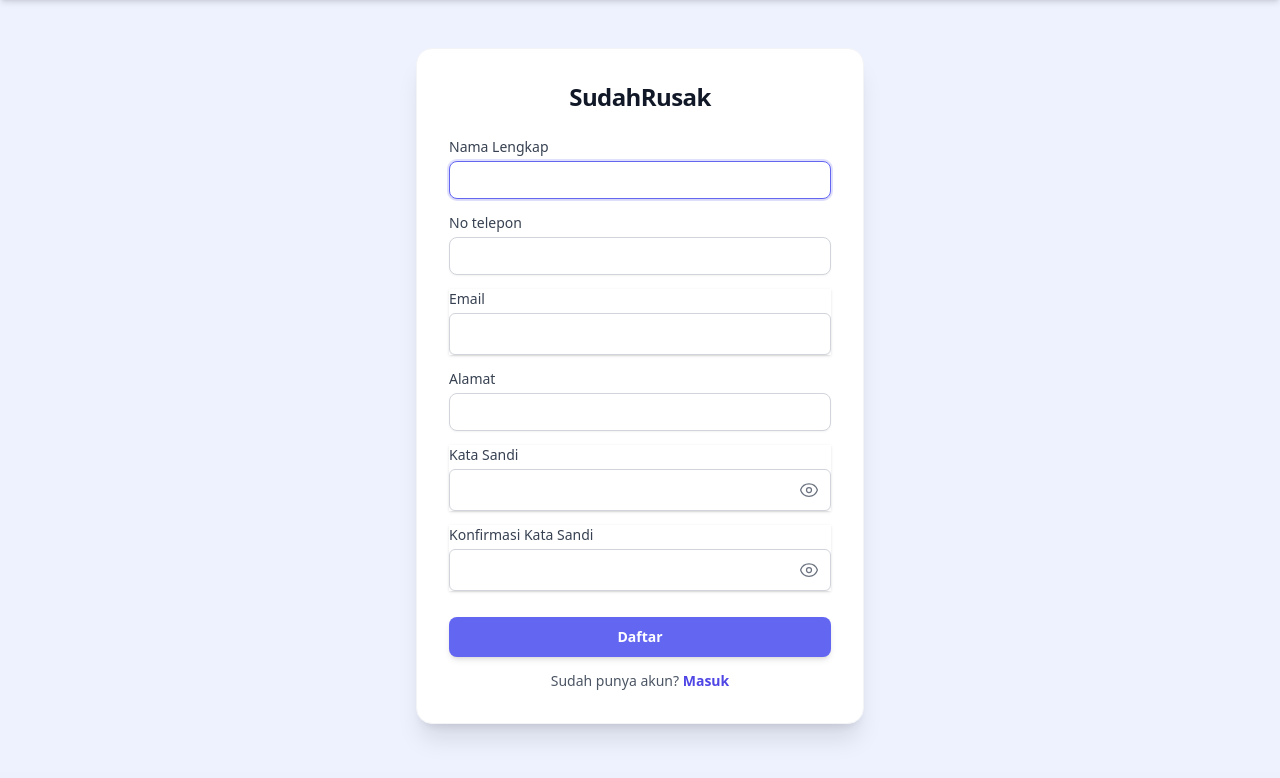
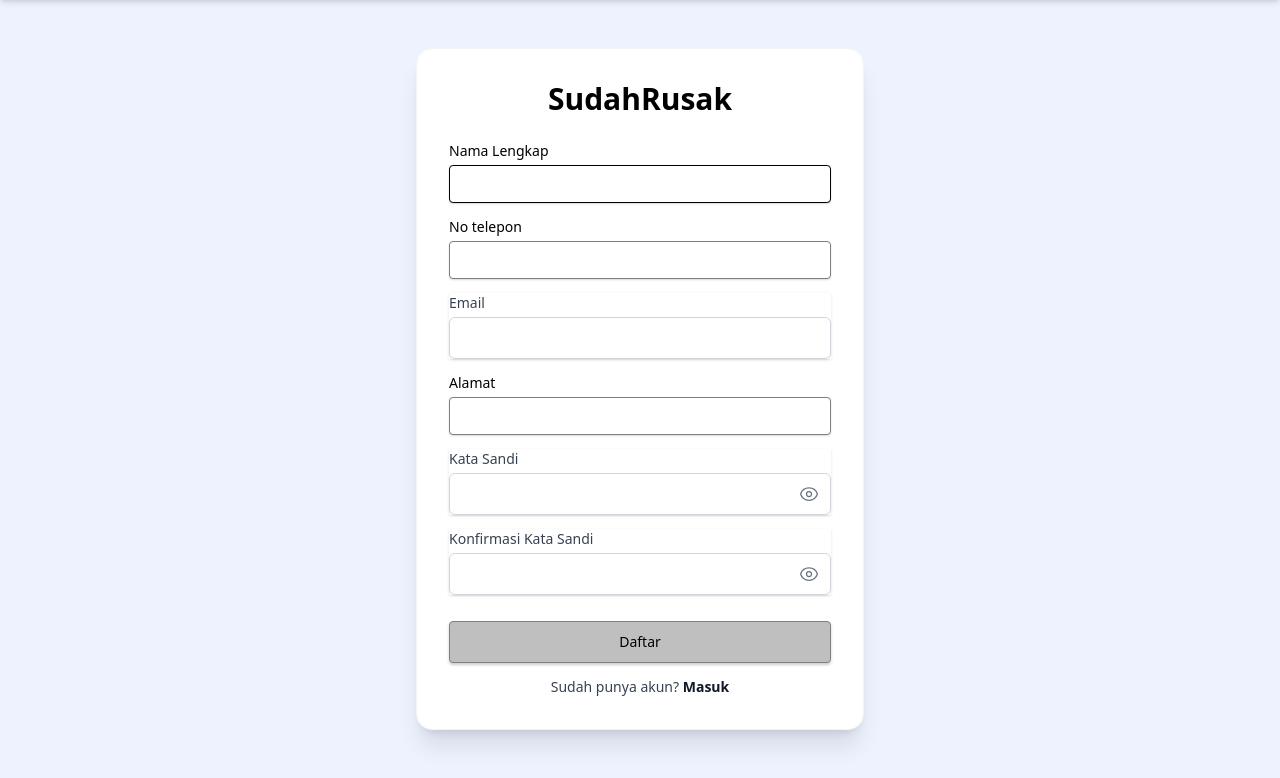
Before and after one commit to edvinHdyt/pbw-web-sudah-rusak-kel-4, a Laravel app: page /register in a window 1280 px wide. Shown: the part 64-842 px from the top of the page. Before the commit the page ends 802 px from the top, so only its background shows below. Run offline with Laravel 12, Linux system fonts and the light colour scheme; style sheets or scripts are compiled from the project's sources; parts of the project's set-up code (start-up, migrations or seed data) failed here and were passed over.

Commit message:
perbaikan register page

```diff
--- a/resources/views/auth/register.blade.php
+++ b/resources/views/auth/register.blade.php
@@ -1,8 +1,8 @@
 <x-guest-layout>
     <div class="mb-6 text-center">
-        <h1 class="text-2xl font-bold tracking-tight text-gray-900 mb-1">SudahRusak</h1>
+        <h1 class="text-3xl font-bold tracking-normal text-black">SudahRusak</h1>
         @if (session('status'))
-            <p class="text-sm text-gray-600 mt-2">Silahkan verifikasi email Anda!</p>
+            <p class="text-sm text-black mt-2">Silahkan verifikasi email anda!</p>
         @endif
     </div>
 
@@ -11,32 +11,32 @@
 
         <!-- Nama Lengkap -->
         <div>
-            <label for="name" class="block text-sm font-medium text-gray-700 mb-1">
+            <label for="nama" class="block text-sm font-normal text-black mb-1">
                 Nama Lengkap
             </label>
-            <input id="name"
+            <input id="nama"
                    type="text"
-                   name="name"
-                   value="{{ old('name') }}"
+                   name="nama"
+                   value="{{ old('nama') }}"
                    required
                    autofocus
                    autocomplete="name"
-                   class="block w-full rounded-lg border border-gray-300 bg-white px-3.5 py-2 text-sm text-gray-900 shadow-sm focus:border-indigo-500 focus:outline-none focus:ring-2 focus:ring-indigo-500/20 transition" />
-            <x-input-error :messages="$errors->get('name')" class="mt-1" />
+                   class="block w-full rounded-[4px] border border-[#7F7F7F] bg-white px-3 py-2 text-sm text-black shadow-[0_1px_2px_rgba(0,0,0,0.15)] focus:border-black focus:outline-none focus:ring-0" />
+            <x-input-error :messages="$errors->get('nama')" class="mt-1" />
         </div>
 
         <!-- No telepon -->
         <div>
-            <label for="no_telepon" class="block text-sm font-medium text-gray-700 mb-1">
+            <label for="no_telpon" class="block text-sm font-normal text-black mb-1">
                 No telepon
             </label>
-            <input id="no_telepon"
+            <input id="no_telpon"
                    type="tel"
-                   name="no_telepon"
-                   value="{{ old('no_telepon') }}"
+                   name="no_telpon"
+                   value="{{ old('no_telpon') }}"
                    autocomplete="tel"
-                   class="block w-full rounded-lg border border-gray-300 bg-white px-3.5 py-2 text-sm text-gray-900 shadow-sm focus:border-indigo-500 focus:outline-none focus:ring-2 focus:ring-indigo-500/20 transition" />
-            <x-input-error :messages="$errors->get('no_telepon')" class="mt-1" />
+                   class="block w-full rounded-[4px] border border-[#7F7F7F] bg-white px-3 py-2 text-sm text-black shadow-[0_1px_2px_rgba(0,0,0,0.15)] focus:border-black focus:outline-none focus:ring-0" />
+            <x-input-error :messages="$errors->get('no_telpon')" class="mt-1" />
         </div>
 
         <div class="bg-white shadow mt-4">
@@ -62,7 +62,7 @@
 
         <!-- Alamat -->
         <div>
-            <label for="alamat" class="block text-sm font-medium text-gray-700 mb-1">
+            <label for="alamat" class="block text-sm font-normal text-black mb-1">
                 Alamat
             </label>
             <input id="alamat"
@@ -71,7 +71,7 @@
                    value="{{ old('alamat') }}"
                    required
                    autocomplete="street-address"
-                   class="block w-full rounded-lg border border-gray-300 bg-white px-3.5 py-2 text-sm text-gray-900 shadow-sm focus:border-indigo-500 focus:outline-none focus:ring-2 focus:ring-indigo-500/20 transition" />
+                   class="block w-full rounded-[4px] border border-[#7F7F7F] bg-white px-3 py-2 text-sm text-black shadow-[0_1px_2px_rgba(0,0,0,0.15)] focus:border-black focus:outline-none focus:ring-0" />
             <x-input-error :messages="$errors->get('alamat')" class="mt-1" />
         </div>
 
@@ -129,17 +129,14 @@
         <!-- Daftar Button -->
         <div class="pt-3">
             <button type="submit"
-                    class="w-full py-2.5 px-4 rounded-lg bg-indigo-500 hover:bg-indigo-600 active:bg-indigo-700 text-sm font-semibold text-white shadow-md hover:shadow-lg transition-all text-center block">
+                    class="w-full py-2.5 px-4 rounded-[4px] bg-[#BFBFBF] hover:bg-[#B3B3B3] active:bg-[#A6A6A6] border border-[#7F7F7F] text-sm font-normal text-black shadow-[0_2px_3px_rgba(0,0,0,0.2)] transition-colors text-center block">
                 Daftar
             </button>
         </div>
 
-        <!-- Sudah punya akun? Masuk -->
-        <p class="mt-4 text-center text-sm text-gray-600">
+        <p class="mt-3 text-center text-sm text-gray-700 ">
             Sudah punya akun?
-            <a href="{{ route('login') }}" class="font-semibold text-indigo-600 hover:text-indigo-500 transition">
-                Masuk
-            </a>
+            <a href="{{ route('login') }}" class="font-bold text-gray-900">Masuk</a>
         </p>
     </form>
 </x-guest-layout>
```
